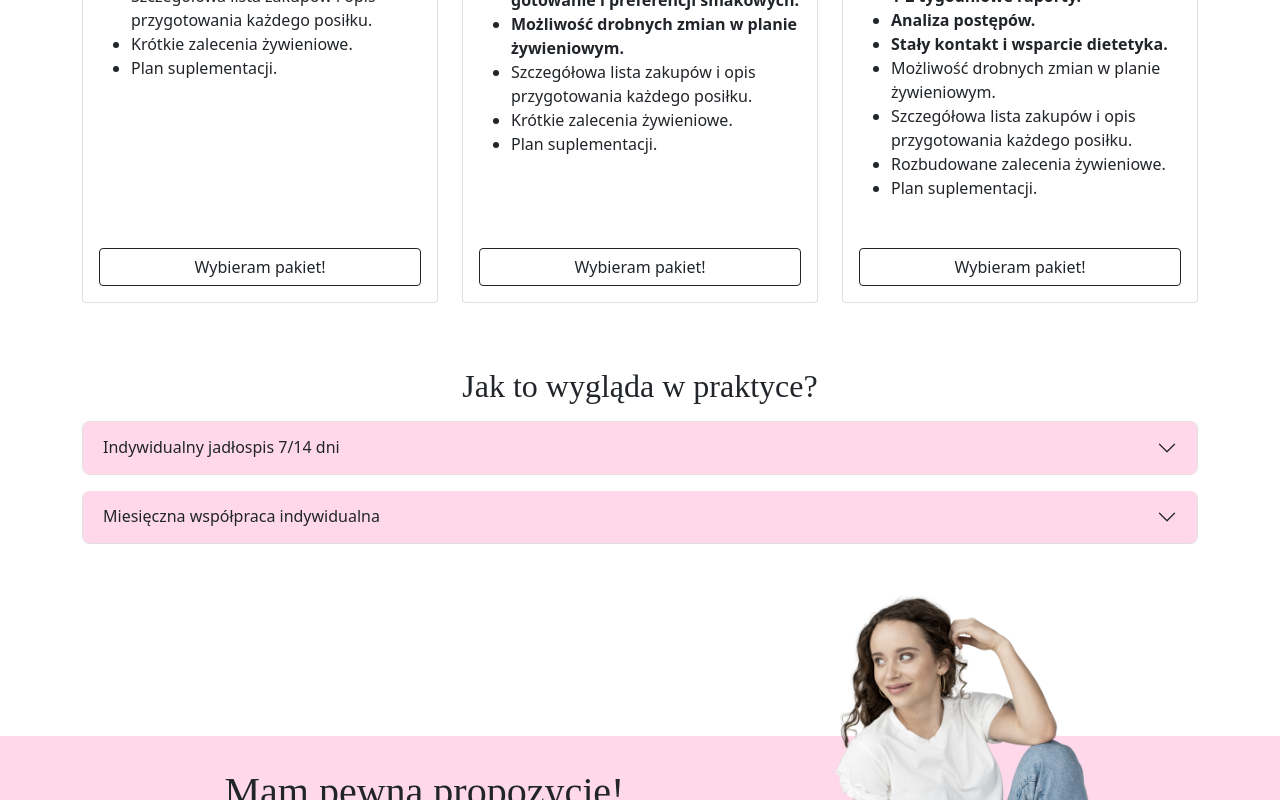
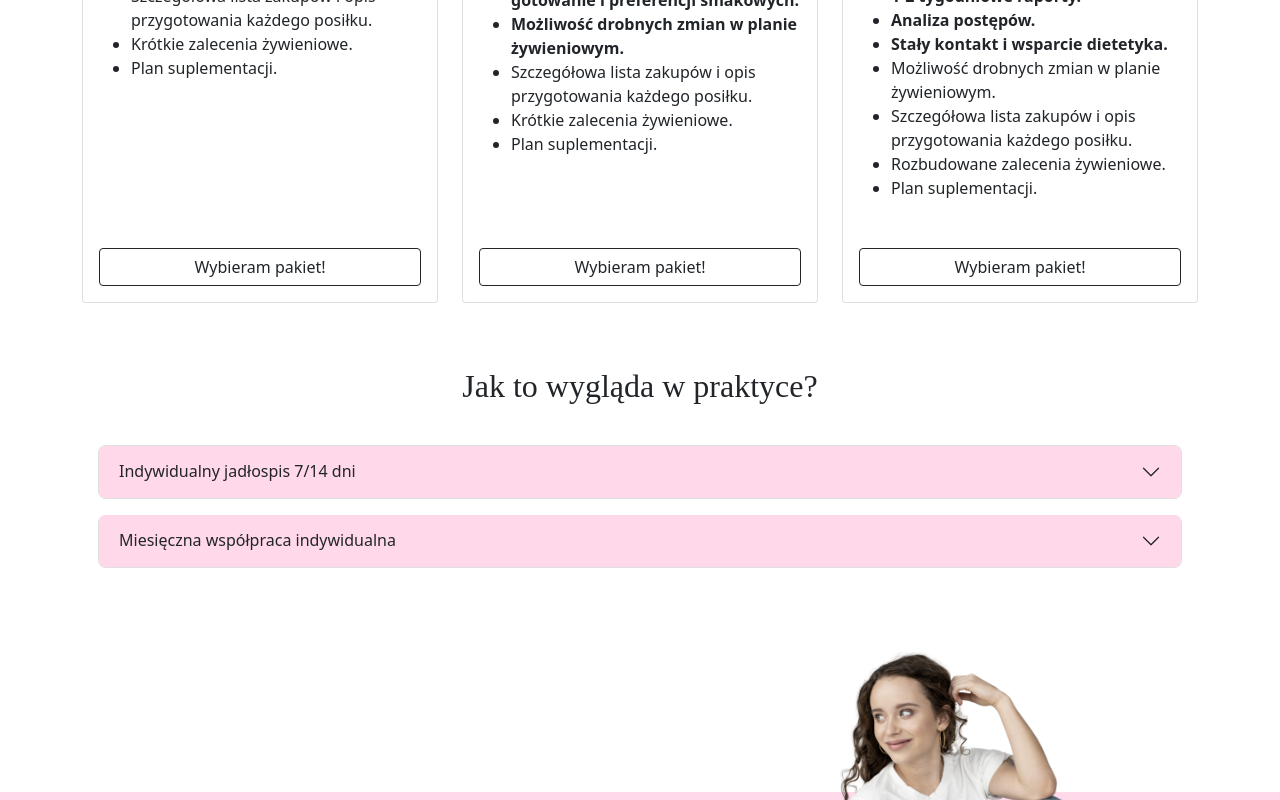
Before and after one commit to Baz00k/julka-fit-next, a Next.js app: page /oferta in a window 1280 px wide. Shown: the part 464-1264 px from the top of the page. Built offline with nearby package versions, Linux system fonts and the light colour scheme; no server answers; a web font is replaced by a local one.

Commit message:
add padding

```diff
--- a/pages/oferta.js
+++ b/pages/oferta.js
@@ -74,7 +74,7 @@ function Oferta() {
                 </Row>
             </Container>
             <ContainerWithTitle title="Jak to wygląda w praktyce?">
-                <Accordion>
+                <Accordion className="p-md-3">
                     <Accordion.Item eventKey={0}>
                         <Accordion.Header>Indywidualny jadłospis 7/14 dni</Accordion.Header>
                         <Accordion.Body>
```
